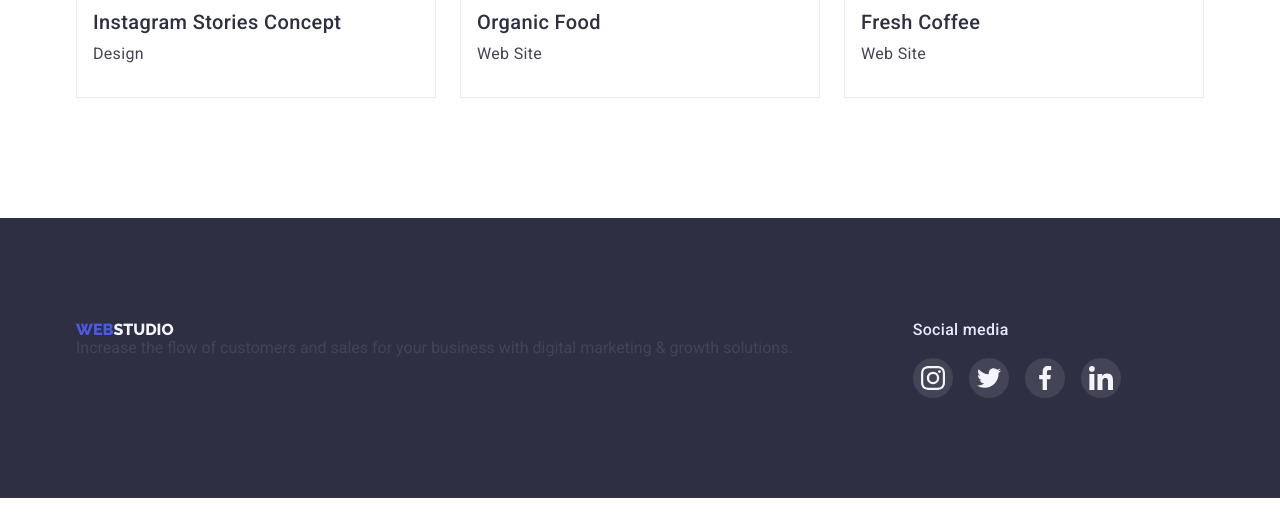
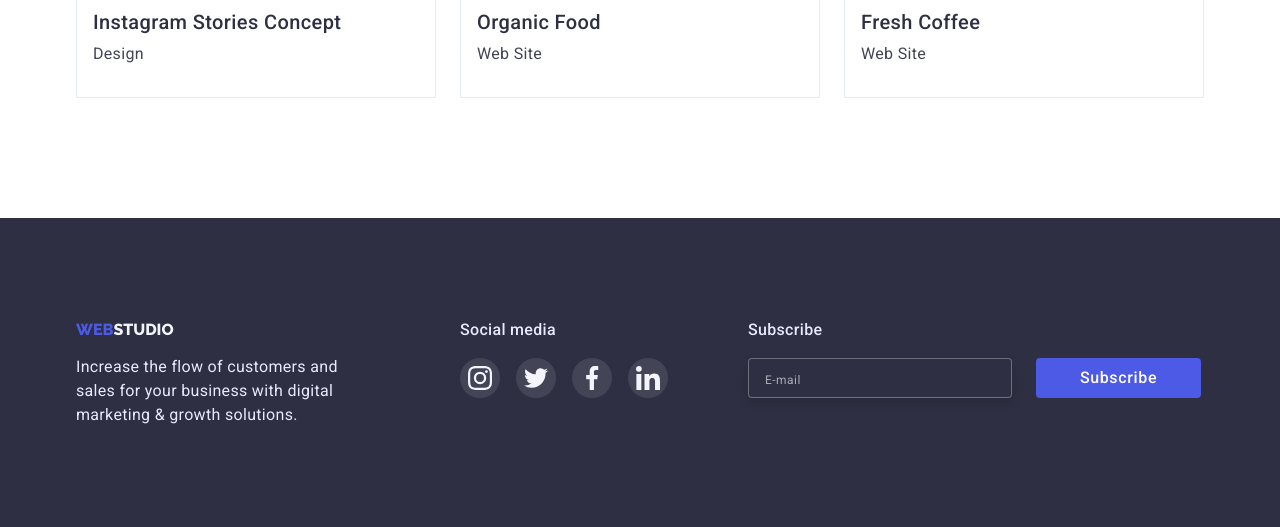
Before and after one commit to Rhilim/goit-markup-hw-06, a plain HTML site: page portfolio.html in a window 1280 px wide. Shown: the part 1549-2076 px from the top of the page. Before the commit the page ends 2047 px from the top, so only its background shows below. Drawn offline with nearby package versions, Linux system fonts and the light colour scheme.

```diff
--- a/css/styles.css
+++ b/css/styles.css
@@ -543,7 +543,6 @@
 .form-field {
   display: flex;
   flex-direction: column;
-
 }
 .form-label {
   display: block;
@@ -558,6 +557,8 @@
 .form-input {
   width: 264px;
   height: 40px;
+  color: var(--footer-text-color);
+  background-color: var(--title-color);
   border: 1px solid rgba(255, 255, 255, 0.3);
   filter: drop-shadow(0px 4px 4px rgba(0, 0, 0, 0.15));
   border-radius: 4px;
@@ -565,8 +566,12 @@
   padding-top: 8px;
   padding-bottom: 8px;
 }
-
-
+.form-input::placeholder {
+  font-size: 12px;
+  line-height: 2;
+  letter-spacing: 0.04em;
+  color: rgba(255, 255, 255, 0.6);
+}
 
 /*------ PORTFOLIO -------*/
 .list.card-set {
--- a/portfolio.html
+++ b/portfolio.html
@@ -286,7 +286,7 @@
             ><span class="logo footer web">WEB</span
             ><span class="logo footer studio">STUDIO</span></a
           >
-          <p>
+          <p class="footer-left-text">
             Increase the flow of customers and sales for your business with
             digital marketing & growth solutions.
           </p>
@@ -324,6 +324,23 @@
             </li>
           </ul>
         </div>
+
+        <form>
+          <div class="footer-form">
+            <div class="form-field">
+              <label for="email" class="form-label">Subscribe</label>
+              <input
+                type="email"
+                id="email"
+                placeholder="E-mail"
+                class="form-input"
+              />
+            </div>
+            <button type="submit" class="button subscribe-btn">
+              Subscribe
+            </button>
+          </div>
+        </form>
       </div>
     </footer>
   </body>
```
Also changed, not shown: index.html (+0 -1 lines).
